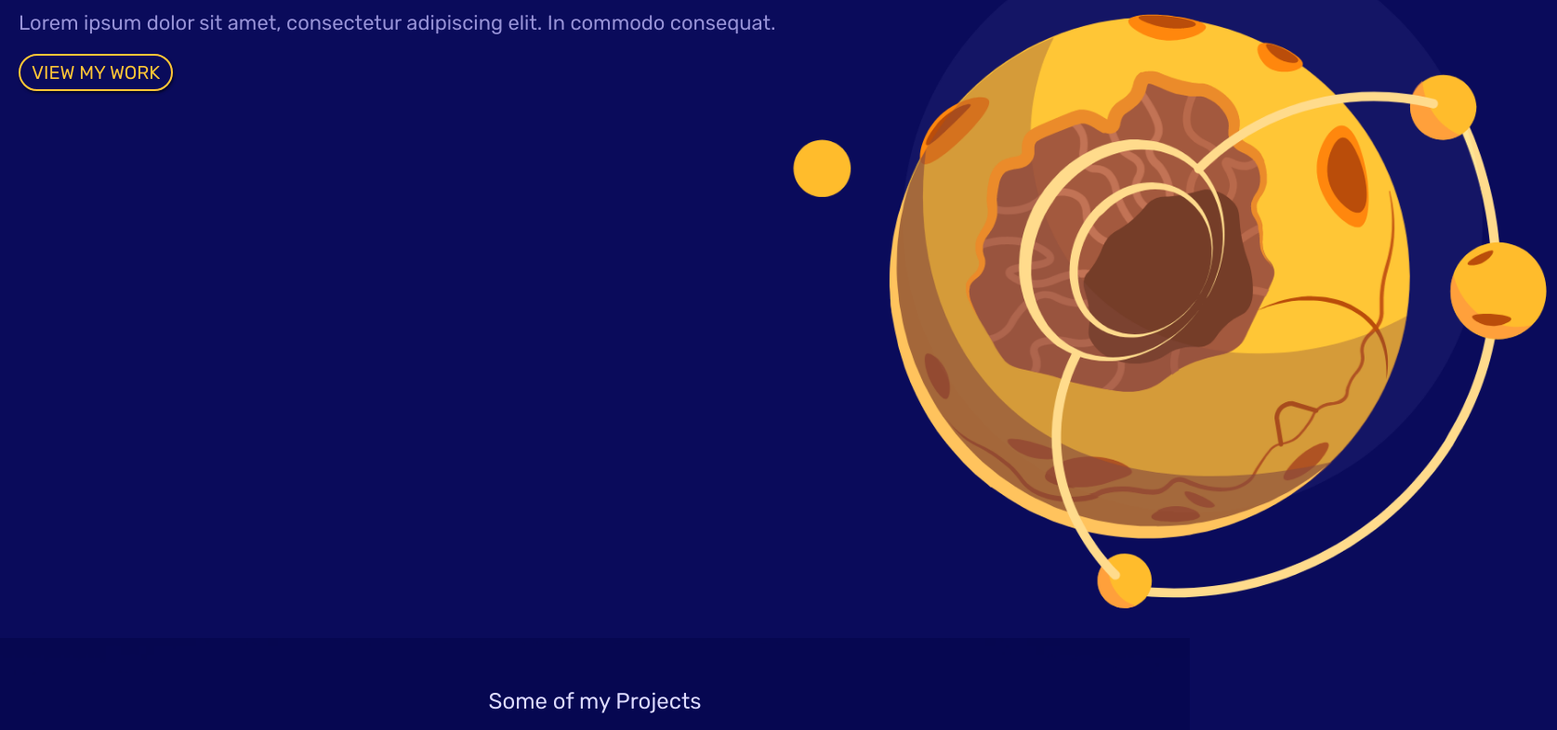
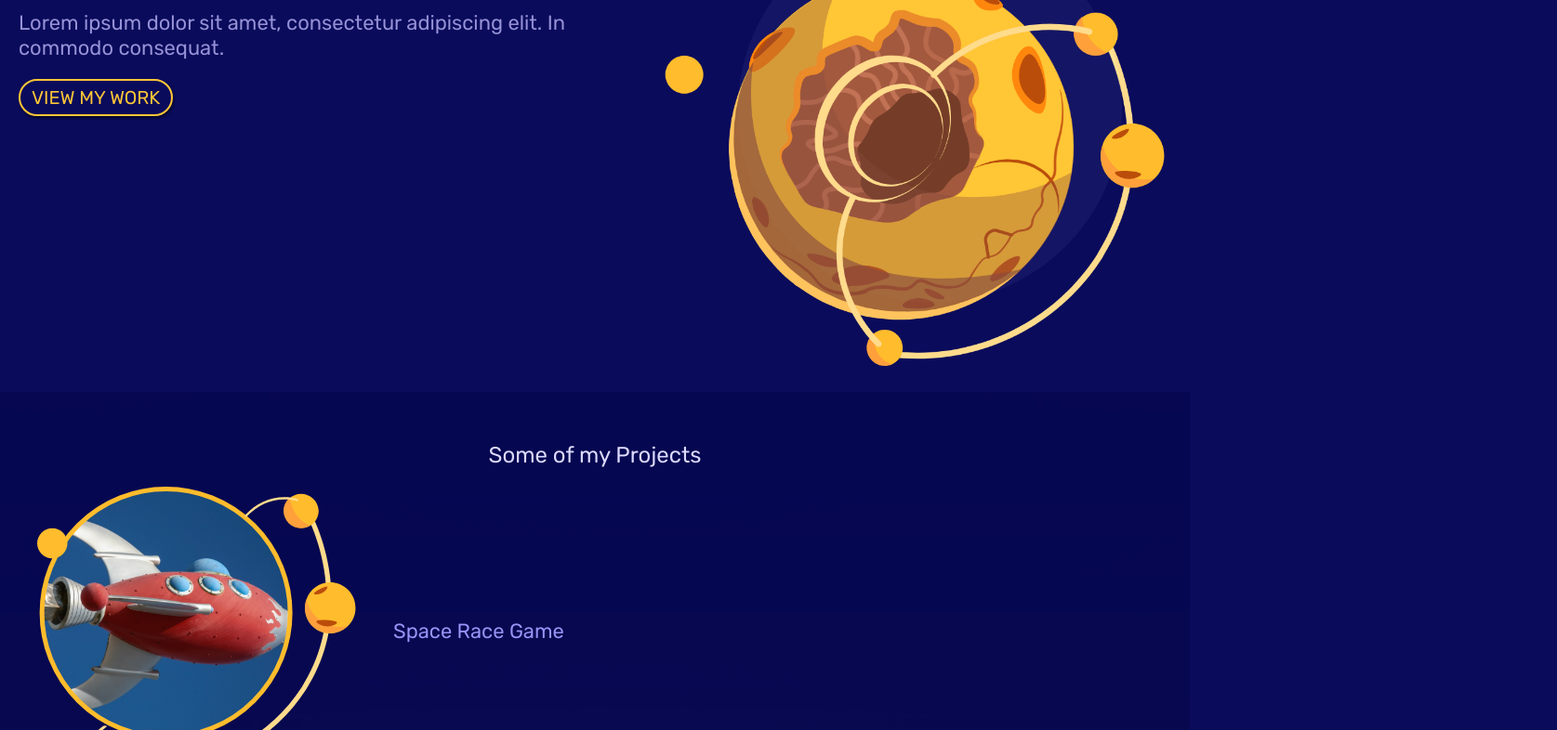
Before and after one commit to chaselancaster/mobile-first-practice, a plain HTML site: page index.html in a window 1280 px wide. Shown: the part 199-985 px from the top of the page at 93% size, 1675 px wide, since content can reach past the window. Drawn offline with Linux system fonts and the light colour scheme.

Commit message:
add welcome styling for small tablets

```diff
--- a/styles.css
+++ b/styles.css
@@ -249,6 +249,17 @@ footer img {
 
 /* small tablet styles */
 @media screen and (min-width: 620px) {
+  .welcome-text {
+    grid-column: 1/5;
+  }
+
+  .welcome-img {
+    grid-column: 5/9;
+  }
+
+  .welcome-img img {
+    width: 100%;
+  }
 }
 
 /* large tables and laptop styles */
```
